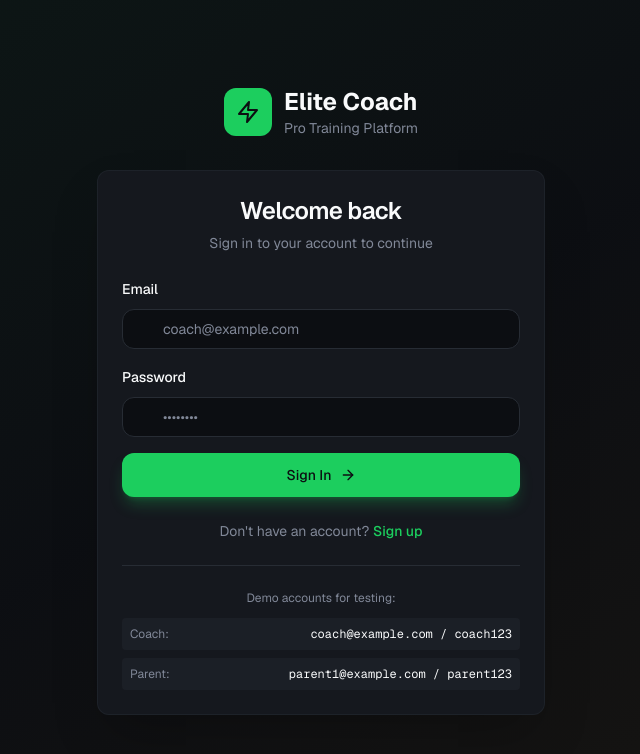
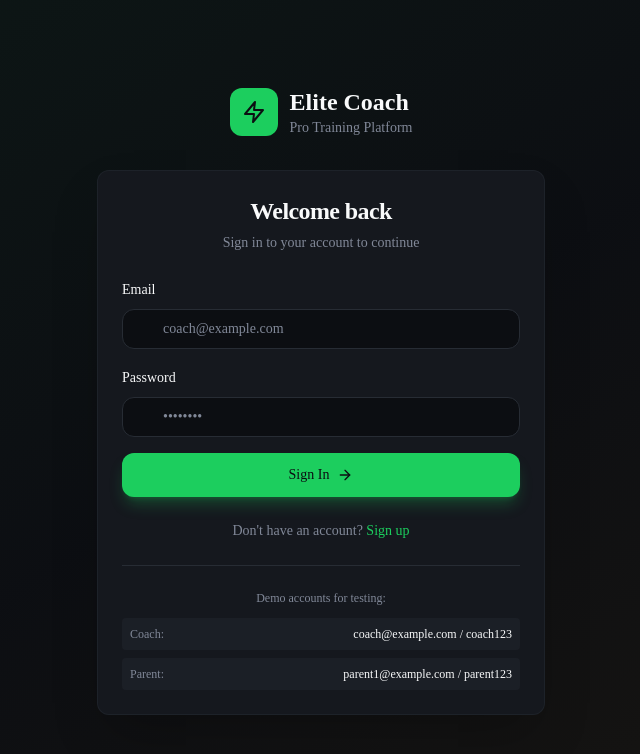
Before and after one commit to Sabz21/Football-coaching-app, a Next.js app in the folder frontend/: page /auth/login in a window 1280 px wide. Shown: the top 754 px of the page, without its empty margins (319-959 px from the left). Built offline with nearby package versions, Linux system fonts and the light colour scheme.

Commit message:
Update layout.tsx

```diff
--- a/frontend/src/app/layout.tsx
+++ b/frontend/src/app/layout.tsx
@@ -1,8 +1,12 @@
 import type { Metadata } from 'next';
-import { GeistSans } from 'geist/font/sans';
-import { GeistMono } from 'geist/font/mono';
+import { Inter } from 'next/font/google';
 import './globals.css';
 import { Providers } from './providers';
+
+const inter = Inter({
+  subsets: ['latin'],
+  variable: '--font-sans',
+});
 
 export const metadata: Metadata = {
   title: 'Elite Coach Pro - Football Training Platform',
@@ -16,7 +20,7 @@ export default function RootLayout({
 }) {
   return (
     <html lang="en" className="dark">
-      <body className={`${GeistSans.variable} ${GeistMono.variable} font-sans antialiased`}>
+      <body className={`${inter.variable} font-sans antialiased`}>
         <Providers>{children}</Providers>
       </body>
     </html>
```
